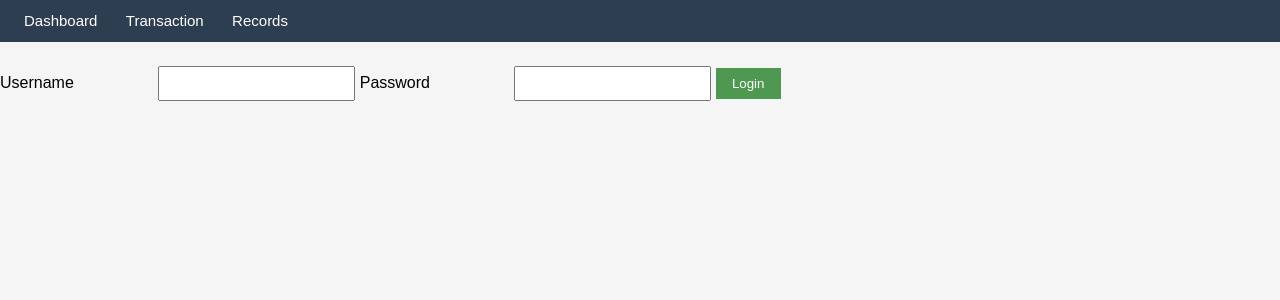
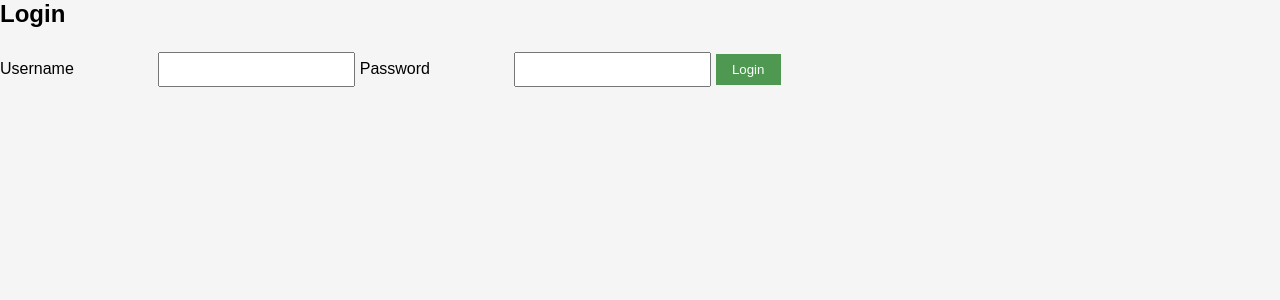
Before and after one commit to Jay-23-Lebron/expense-tracker-web, a Flask app: template templates/login.html in a window 1280 px wide. Shown: the top 300 px of the page. Run offline with Flask 3, Linux system fonts and the light colour scheme; the template is opened without the code that fills it, so the values that code supplies are empty.

Commit message:
feat(login): add basic session login form and backend route

```diff
--- a/app.py
+++ b/app.py
@@ -4,6 +4,21 @@ from datetime import datetime
 import stats_service
 from stats_service import calculate_financial_stats, get_expense_by_category
 app = Flask(__name__)
+app.secret_key = "your_test_secret_key_123456"
+
+@app.route('/login', methods=['GET', 'POST'])
+def login():
+    if request.method == 'GET':
+        return render_template('login.html')
+
+    username = request.form.get('username')
+    password = request.form.get('password')
+
+    if username == "admin" and password == "123456":
+        session['username'] = username
+        return redirect('/')
+    else:
+        return render_template('login.html', error="Invalid username or password")
 
 @app.route('/')
 def index():
--- a/templates/dashboard.html
+++ b/templates/dashboard.html
@@ -12,6 +12,12 @@
         <a href="/add-record">Transaction</a>
         <a href="/filter">Records</a>
     </nav>
+
+    {% if session.username %}
+    <p>Welcome, {{ session.username }}!</p>
+    {% else %}
+    <p>You are not logged in. <a href="/login">Go to login</a></p>
+    {% endif %}
 
     <header class="dashboard-header">
         <h1>Financial Dashboard</h1>
--- a/templates/login.html
+++ b/templates/login.html
@@ -7,41 +7,24 @@
     <link rel="stylesheet" href="../static/style.css">
 </head>
 <body>
-    <nav>
-        <a href="dashboard.html">Dashboard</a>
-        <a href="expense-form.html">Transaction</a>
-        <a href="record-table.html">Records</a>
-    </nav>
+    <h1>Login</h1>
 
-    <form id="loginForm" action="expense-form.html" method="get">
+    {% if error %}
+    <p style="color: red;">{{ error }}</p>"
+    {% endif %}
+
+    <form method="POST" action="/login">
         <!-- Username Input -->
         <label for="username">Username</label>
-        <input type="text" id="username" name="username">
+        <input type="text" id="username" name="username" required>
 
         <!-- Password Input -->
         <label for="password">Password</label>
-        <input type="password" id="password" name="password">
+        <input type="password" id="password" name="password" required>
 
         <!-- Login Button -->
         <input type="submit" value="Login">
     </form>
 
-    <script>
-        const loginForm = document.getElementById('loginForm');
-
-        loginForm.addEventListener('submit', function(e){
-            e.preventDefault();
-
-            const username = document.getElementById('username').value.trim();
-            const password = document.getElementById('password').value.trim();
-
-            if (!username || !password) {
-                alert('Please enter username and password');
-                return;
-            }
-
-            this.submit();
-        });
-    </script>
 </body>
 </html>
```
Also changed, not shown: 1 other file.
